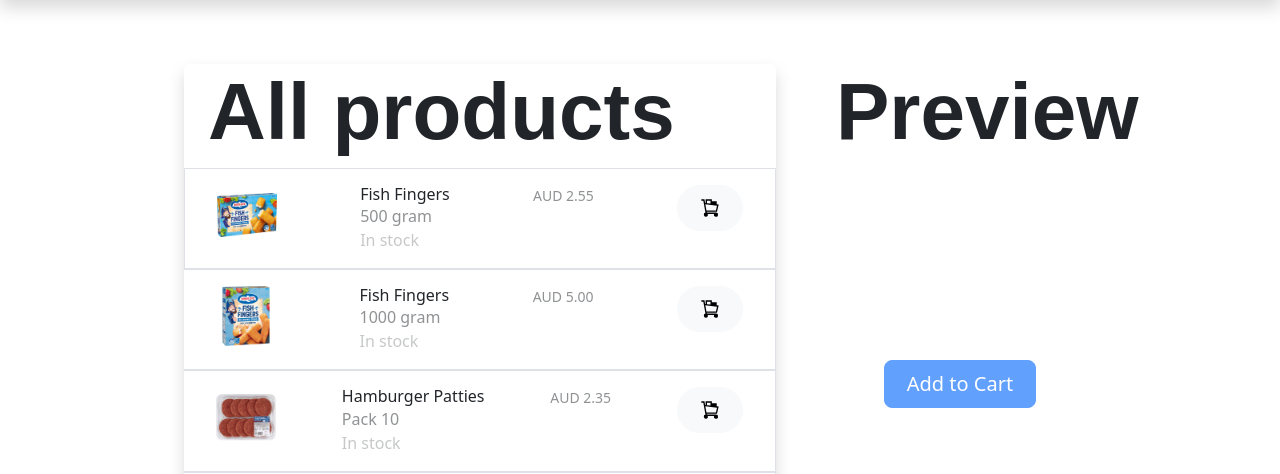
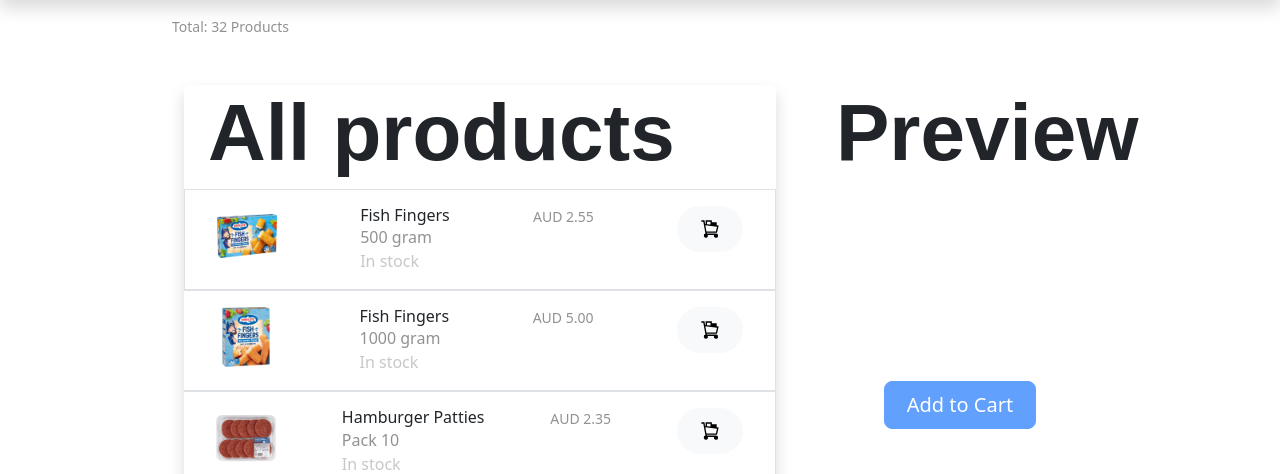
Before and after one commit to theNaut1lus/grocery-website, a PHP site: page /index.php in a window 1280 px wide. Shown: the part 81-555 px from the top of the page. Run offline with PHP 8.4, Linux system fonts and the light colour scheme; data comes from the database, SQL or seed files in the repository; some web fonts are replaced.

Commit message:
implement item coujnt

```diff
--- a/header.php
+++ b/header.php
@@ -159,3 +159,6 @@
     </header>
     <div class="container">
         <div class="row">
+            <small class="opacity-50">Total:
+                <?php echo $count ?> Products
+            </small>
--- a/sql.php
+++ b/sql.php
@@ -1,4 +1,7 @@
 <?php
+
+$count = 0;
+
 if ($id_pattern) {
     // do nothing
 } else {
@@ -33,6 +36,7 @@ if ($result->num_rows > 0) {
     while ($row = $result->fetch_assoc()) {
         // echo "id: " . $row["product_id"] . " - Name: " . $row["product_name"] . " " . $row["unit_price"] . " " . $row["image_index"] . "<br>";
         array_push($product_array, $row);
+        $count++;
     }
 } else {
     echo "0 results";
@@ -51,4 +55,5 @@ if ($notif_result = $conn->query($notif_sql)) {
 // print_r($product_array);
 // echo '</pre>';
 $conn->close();
+// echo $count;
 ?>
```
